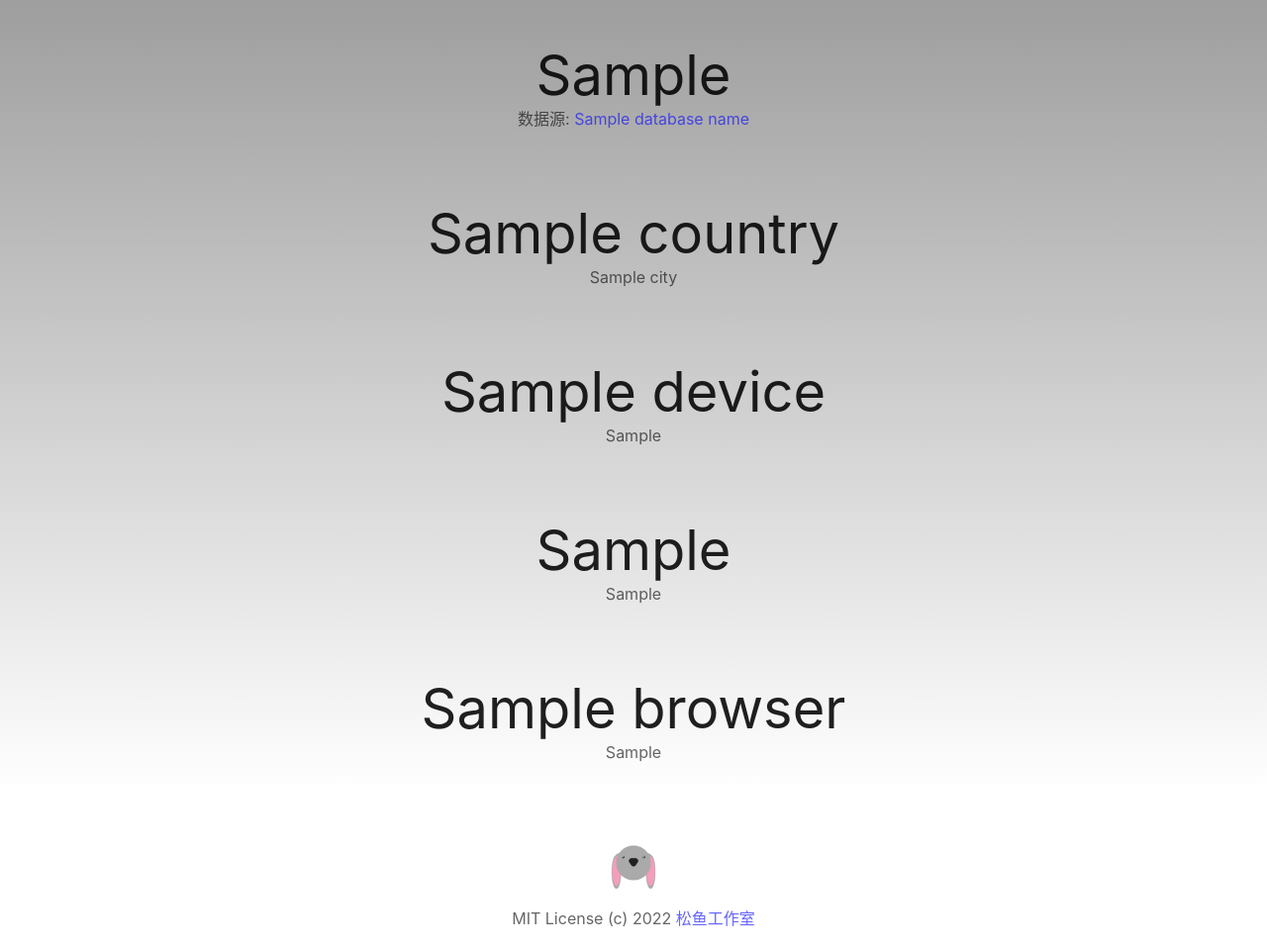
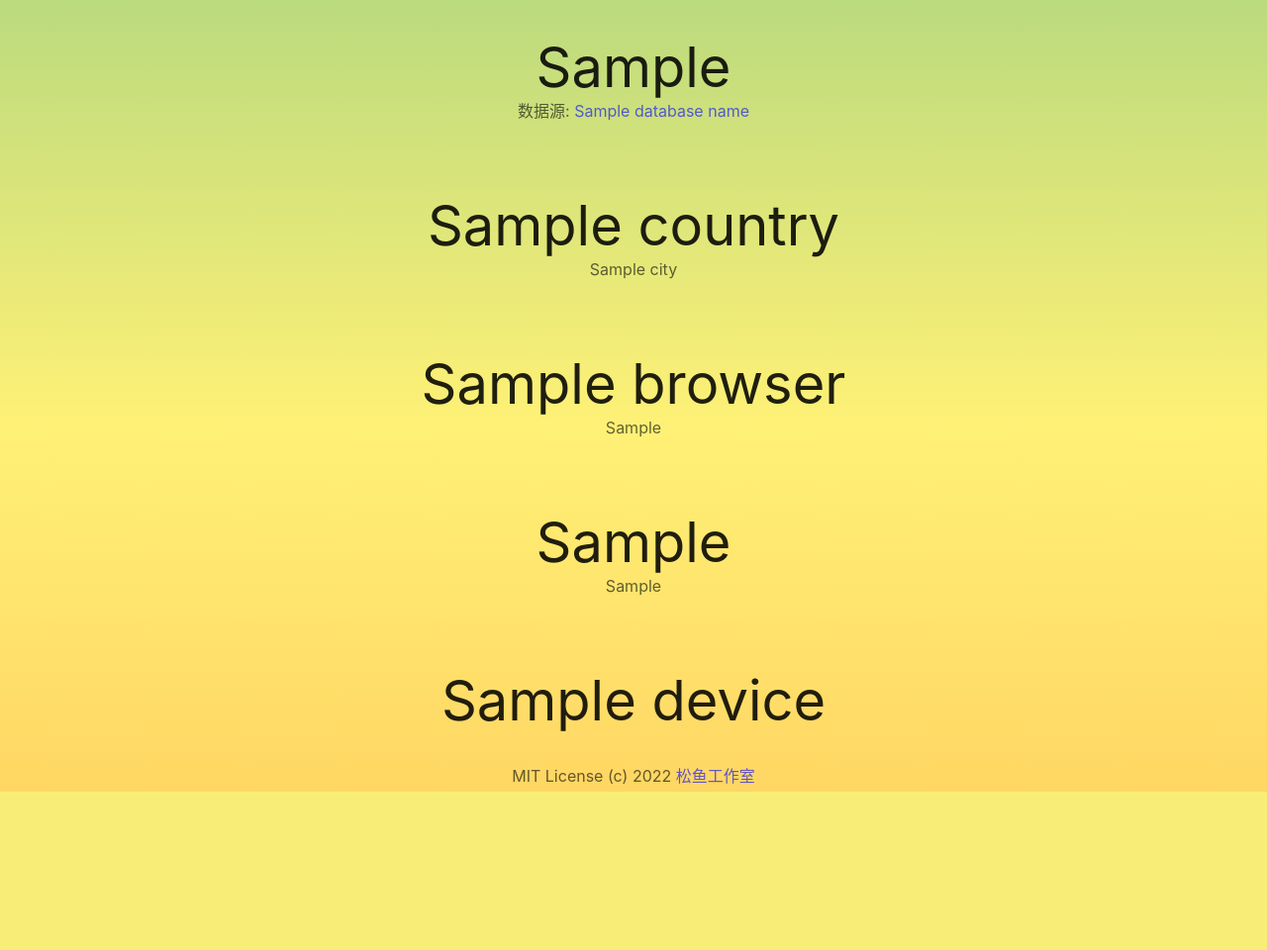
Before and after one commit to jackjyq/ip, a Django app: template templates/index.html in a window 1280 px wide. Shown: the whole page at 99% size. After the commit the page ends 800 px from the top, so only its background shows below. Run offline with Django 3.2, Linux system fonts and the light colour scheme; the template is opened without the code that fills it: most values are stand-ins (such as "Sample title", 1, 10 or a date in 2020).

Commit message:
change animation

```diff
--- a/static/styles.css
+++ b/static/styles.css
@@ -1,5 +1,3 @@
-/* color palette
-    https://material.io/design/color/the-color-system.html#tools-for-picking-colors
 /* font-family
     https://zenozeng.github.io/fonts.css/ */
 body {
@@ -21,18 +19,55 @@ a:visited {
 
 main {
   height: 100vh;
-  background: linear-gradient(180deg, #9e9e9e, #ffffff);
+  /* Rainbow Colors 300
+  https://material.io/design/color/the-color-system.html#tools-for-picking-colors
+
+  There are 9 <linear-color-stop>  that creates 8 color regions (region 1 to
+  region 8).We know the last two <linear-color-stop> are the same as the first
+  two, thus region 8should be identical to region 1.
+
+  We set the <background-size> to 800%, thus every time there should be exactly
+  1 colour region showing on the screen. We start from the last colour region
+  and end with the first one so that we can create a smooth animation.
+
+  It is to be noted that the <background_position> starts at 100% rather than
+  87.5% (7/8) because: "A value of 100% means that the bottom edge of the
+  background image is aligned with the bottom edge of the container."
+  */
+  background: linear-gradient(
+    0deg,
+    #e57373,
+    #ffb74d,
+    #fff176,
+    #81c784,
+    #64b5f6,
+    #7986cb,
+    #ba68c8,
+    #e57373,
+    #ffb74d
+  );
+  background-size: 100% 800%;
+  animation: rainbow 30s linear infinite;
+}
+
+@keyframes rainbow {
+  0% {
+    background-position: 0% 100%;
+  }
+  100% {
+    background-position: 0% 0%;
+  }
 }
 
 section {
   box-sizing: border-box;
-  height: 20vh;
   text-align: center;
   overflow-x: auto;
   white-space: nowrap;
   border: 0;
-  padding-top: 6vh;
-  padding-bottom: 4vh;
+  height: 20vh;
+  padding-top: 5vh;
+  padding-bottom: 5vh;
 }
 
 h1 {
@@ -40,6 +75,7 @@ h1 {
   font-size: 7vh;
   margin-bottom: 1vh;
   opacity: 0.87;
+  height: 7vh;
 }
 
 p {
@@ -47,36 +83,18 @@ p {
   opacity: 0.6;
 }
 
-footer {
-  background-color: #ffffff;
-}
-
 img {
   height: 7vh;
   width: 7vh;
 }
 
-/* card layout */
-/* section:nth-of-type(1) {
-  background-color: #9e9e9e;
-  color: black;
+/* the section before copyright section */
+section:nth-last-of-type(2) {
+  height: 17vh;
 }
 
-section:nth-of-type(2) {
-  background-color: #bdbdbd;
-  color: black;
+/* copyright section */
+section:nth-last-of-type(1) {
+  padding: 0;
+  height: 3vh;
 }
-section:nth-of-type(3) {
-  background-color: #e0e0e0;
-  color: black;
-}
-
-section:nth-of-type(4) {
-  background-color: #eeeeee;
-  color: black;
-}
-
-section:nth-of-type(5) {
-  background-color: #f5f5f5;
-  color: black;
-} */
--- a/templates/index.html
+++ b/templates/index.html
@@ -59,34 +59,22 @@
         </p>
       </section>
       <section>
-        <h1>{{ device }}</h1>
-        <p>
-          {% if device == device_model %} 未知型号 {% else %} {{ device_model }}
-          {% endif %}
-        </p>
+        <h1>{{ browser }}</h1>
+        <p>{{ browser_version }}</p>
       </section>
       <section>
         <h1>{{ os }}</h1>
         <p>{{ os_version }}</p>
       </section>
       <section>
-        <h1>{{ browser }}</h1>
-        <p>{{ browser_version }}</p>
+        <h1>{{ device }}</h1>
       </section>
-    </main>
-    <footer>
       <section>
-        <h1>
-          <img
-            src="{% static 'favicon_io/android-chrome-192x192.png' %}"
-            alt="logo"
-          />
-        </h1>
         <p>
           MIT License (c) 2022
           <a href="https://gitee.com/songyustudio/ip">松鱼工作室</a>
         </p>
       </section>
-    </footer>
+    </main>
   </body>
 </html>
```
Also changed, not shown: requirements.txt (+0 -59 lines), static/favicon_io/android-chrome-192x192.png, static/favicon_io/android-chrome-512x512.png, static/favicon_io/apple-touch-icon.png, static/favicon_io/favicon-16x16.png, static/favicon_io/favicon-32x32.png, static/favicon_io/favicon.ico, static/favicon_io/favicon_origin.png.
